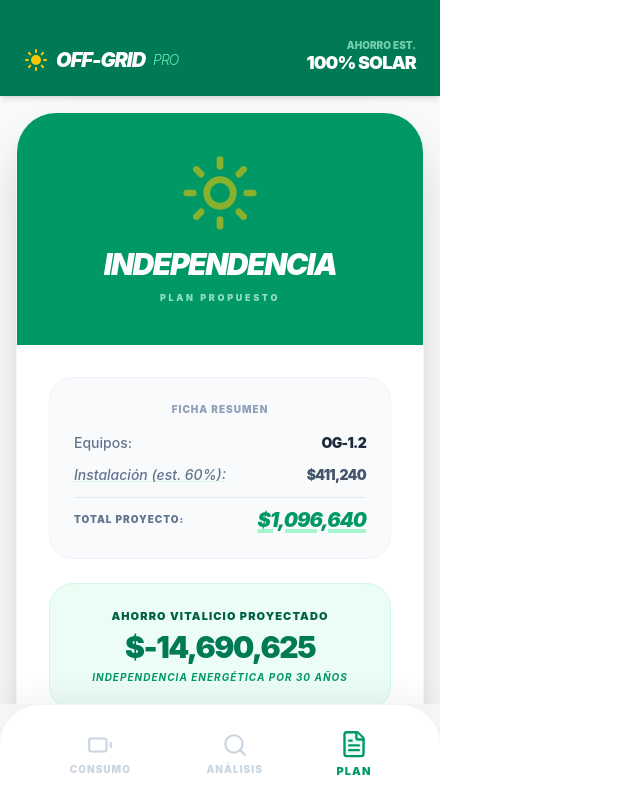
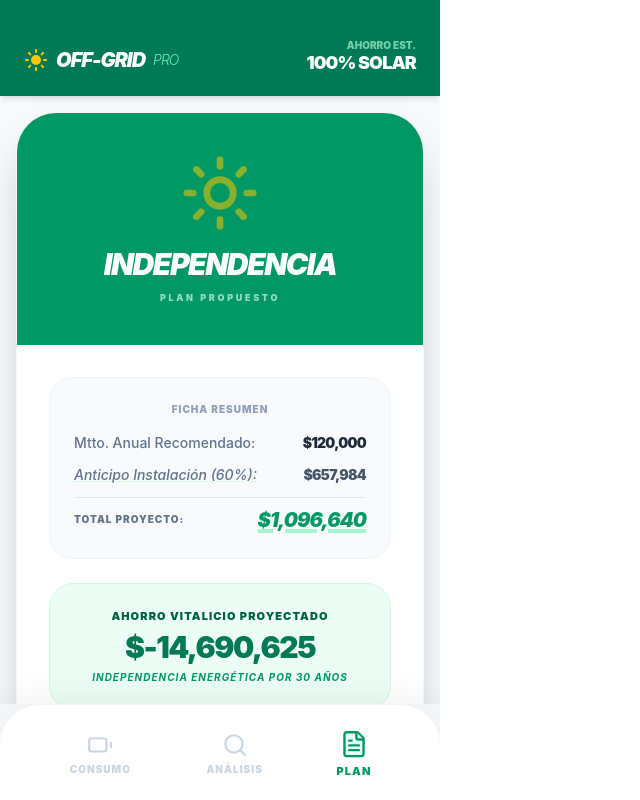
Before and after one commit to Eliseo20/offgridpro, a React (Vite) app: page / in a window 1280 px wide. Both pictures are taken after a click on the button "PLAN". Shown: the whole page, without its empty margins (0-640 px from the left). Built offline with nearby package versions, Linux system fonts and the light colour scheme.

Commit message:
Refactor: Update Ficha Resumen in Report Tab

```diff
--- a/src/App.jsx
+++ b/src/App.jsx
@@ -428,8 +428,8 @@ const App = () => {
                   <div className="bg-slate-50 p-6 rounded-3xl border border-slate-100">
                     <p className="text-[10px] font-black text-slate-400 uppercase mb-4 tracking-widest text-center">Ficha Resumen</p>
                     <div className="space-y-3 text-left">
-                      <div className="flex justify-between text-sm items-center"><span className="text-slate-500 font-medium">Equipos:</span><span className="font-black text-slate-800 uppercase tracking-tighter text-right">{totals.selectedKit.id}</span></div>
-                      <div className="flex justify-between text-sm items-center"><span className="text-slate-500 font-medium italic underline decoration-emerald-100">Instalación (est. 60%):</span><span className="font-black text-slate-600 tracking-tighter text-right">${Math.round(totals.estInstallation).toLocaleString()}</span></div>
+                      <div className="flex justify-between text-sm items-center"><span className="text-slate-500 font-medium">Mtto. Anual Recomendado:</span><span className="font-black text-slate-800 uppercase tracking-tighter text-right">${Math.round(annualMaintenance).toLocaleString()}</span></div>
+                      <div className="flex justify-between text-sm items-center"><span className="text-slate-500 font-medium italic underline decoration-emerald-100">Anticipo Instalación (60%):</span><span className="font-black text-slate-600 tracking-tighter text-right">${Math.round(totals.totalInvestment * 0.6).toLocaleString()}</span></div>
                       <div className="pt-2 border-t border-slate-200">
                         <div className="flex justify-between text-sm items-center"><span className="text-slate-500 font-black tracking-widest uppercase text-[10px]">TOTAL PROYECTO:</span><span className="text-xl font-black text-emerald-600 tracking-tighter italic underline decoration-emerald-200 decoration-4">${totals.totalInvestment.toLocaleString()}</span></div>
                       </div>
```
